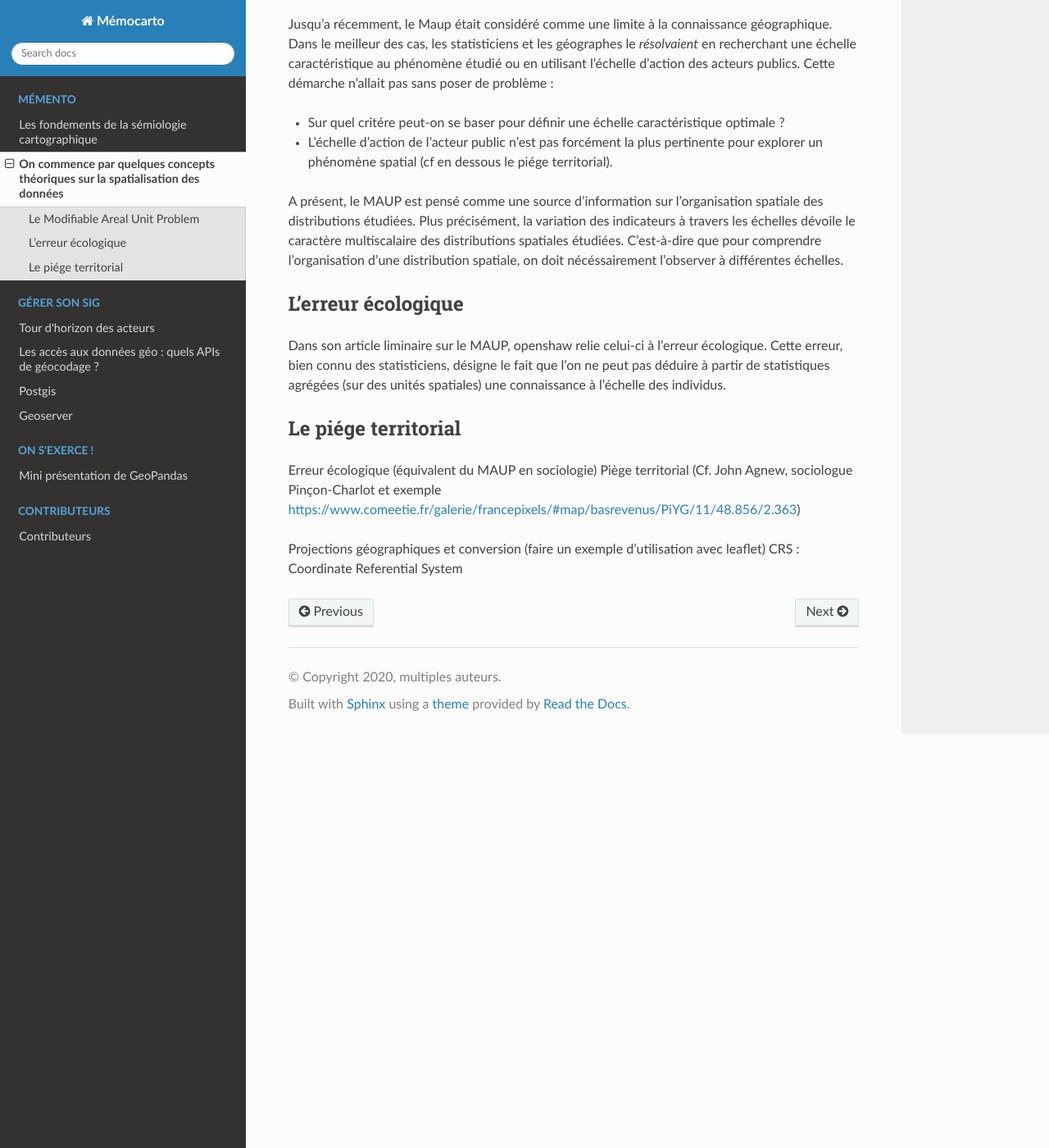
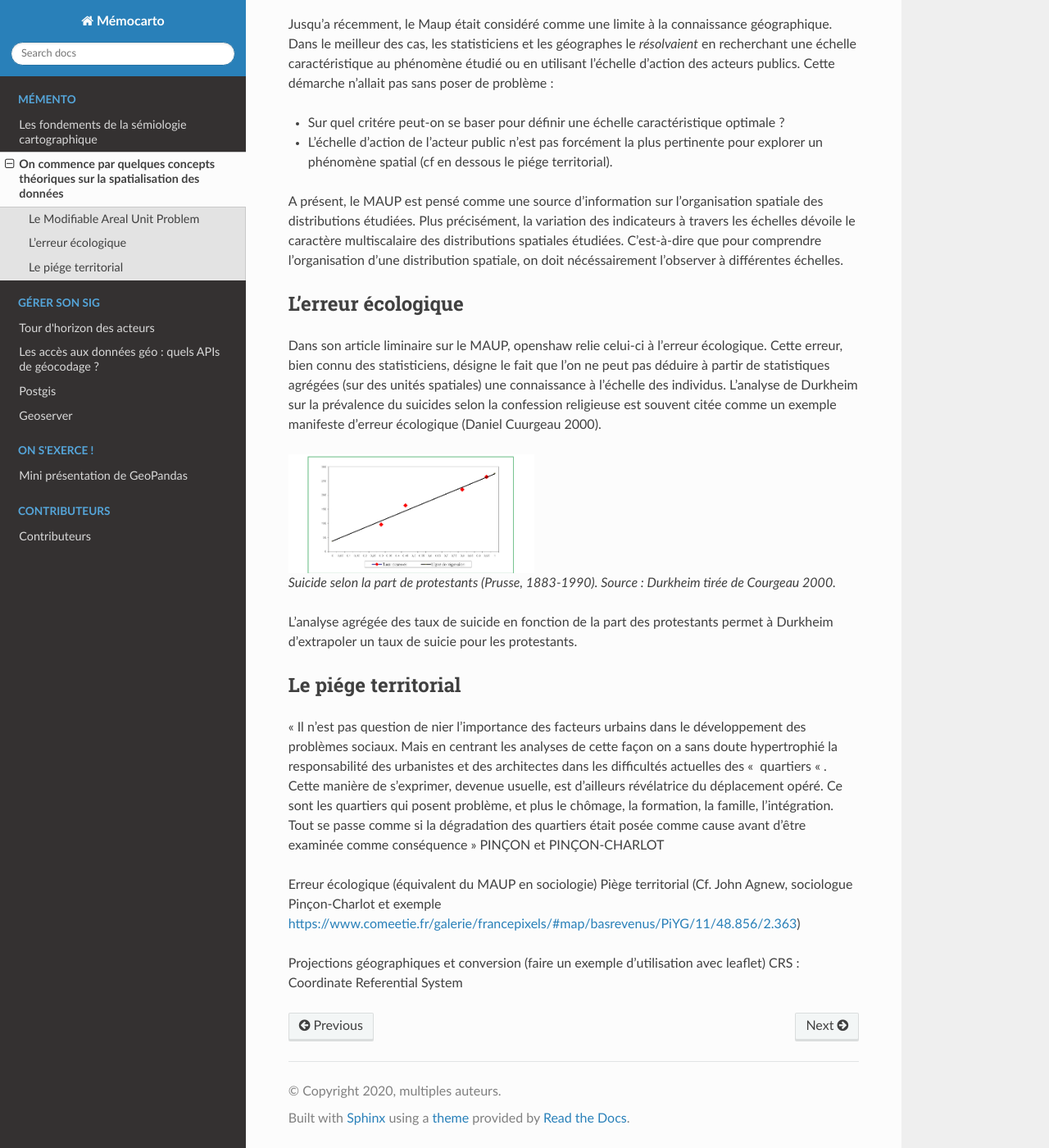
Before and after one commit to JulieDjidji/memocarto, a Sphinx documentation site: the page built from doc/source/concepts.rst, in a window 1280 px wide and 1400 px high, scrolled down 2039 px. Shown: the whole window at 82% size. Built offline with Sphinx 7.4.7 and the Read the Docs theme 2.0.0, drawn with Linux system fonts in a browser that asks for light colours; pages that are not in the unit, such as notebooks, are missing from menus.

Commit message:
Update concepts.rst

```diff
--- a/doc/source/concepts.rst
+++ b/doc/source/concepts.rst
@@ -33,11 +33,31 @@ A présent, le MAUP est pensé comme une source d'information sur l'organisation
 
 L'erreur écologique
 --------------------
-Dans son article liminaire sur le MAUP, openshaw relie celui-ci à l'erreur écologique. Cette erreur, bien connu des statisticiens, désigne le fait que l'on ne peut pas déduire à partir de statistiques agrégées (sur des unités spatiales) une connaissance à l'échelle des individus.
+Dans son article liminaire sur le MAUP, openshaw relie celui-ci à l'erreur écologique. Cette erreur, bien connu des statisticiens, désigne le fait que l'on ne peut pas déduire à partir de statistiques agrégées (sur des unités spatiales) une connaissance à l'échelle des individus. L'analyse de Durkheim sur la prévalence du suicides selon la confession religieuse est souvent citée comme un exemple manifeste d'erreur écologique (Daniel Cuurgeau 2000).
+
+
+.. figure:: _static/caf_1149-1590_2000_num_60_1_T6_0051_0000_1.png
+   :width: 300
+
+   Suicide selon la part de protestants (Prusse, 1883-1990). Source : Durkheim tirée de Courgeau 2000.
+
+L'analyse agrégée des taux de suicide en fonction de la part des protestants permet à Durkheim d'extrapoler un taux de suicie pour les protestants.
+
+
+
 
 
 Le piége territorial
 ---------------------
+
+« Il n’est pas question de nier l’importance des facteurs urbains dans le développement des problèmes
+sociaux. Mais en centrant les analyses de cette façon on a sans doute hypertrophié la
+responsabilité des urbanistes et des architectes dans les difficultés actuelles des " quartiers
+". Cette manière de s’exprimer, devenue usuelle, est d’ailleurs révélatrice du déplacement
+opéré. Ce sont les quartiers qui posent problème, et plus le chômage, la formation, la
+famille, l’intégration. Tout se passe comme si la dégradation des quartiers était posée
+comme cause avant d’être examinée comme conséquence » PINÇON et PINÇON-CHARLOT
+
 
 Erreur écologique (équivalent du MAUP en sociologie)
 Piège territorial (Cf. John Agnew, sociologue Pinçon-Charlot et exemple https://www.comeetie.fr/galerie/francepixels/#map/basrevenus/PiYG/11/48.856/2.363)
```
